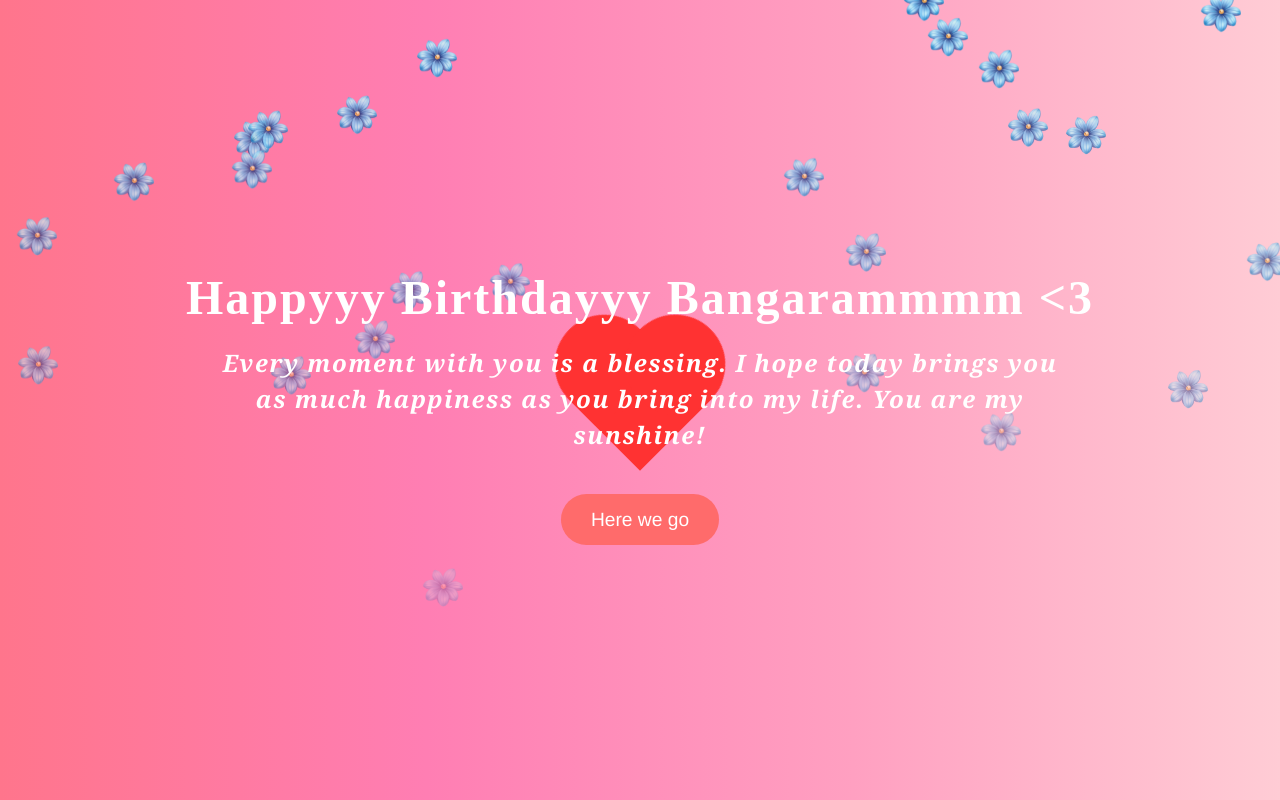
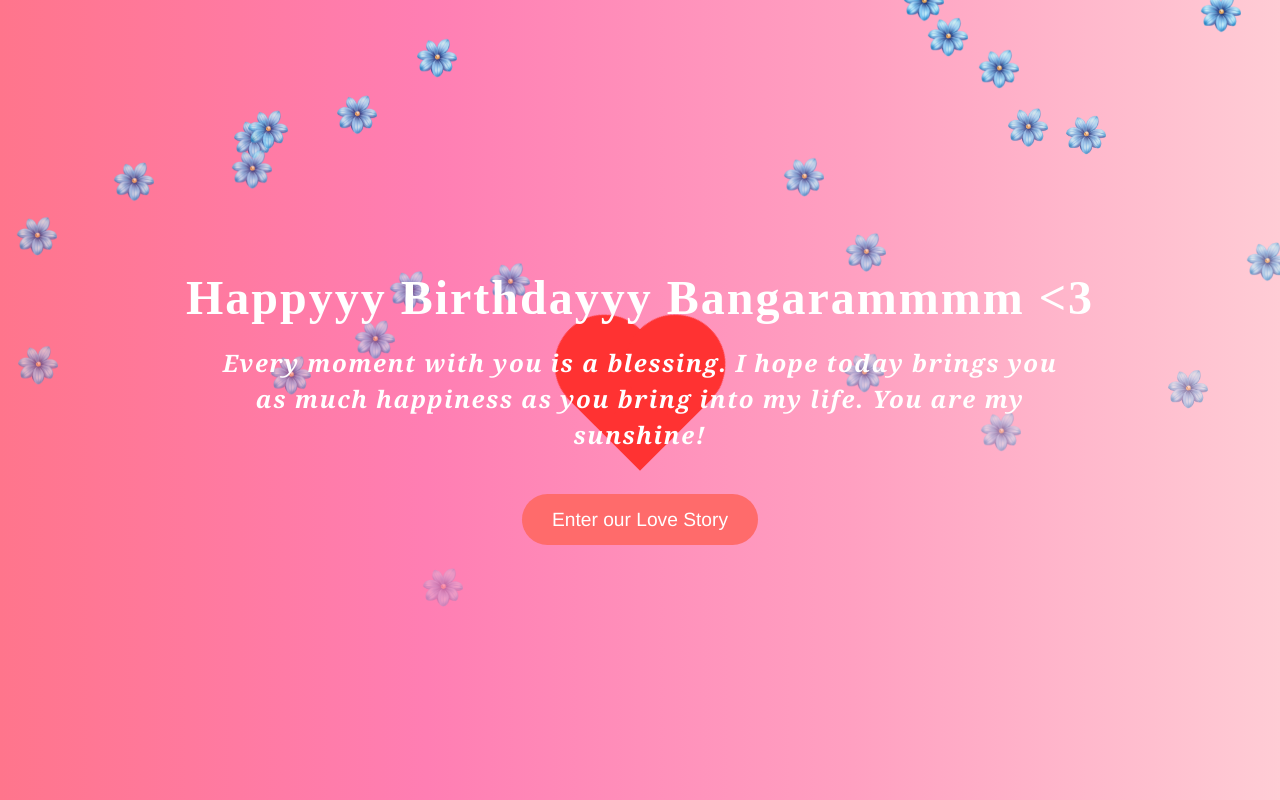
Before and after one commit to maneetbachu/birthday, a plain HTML site: page index.html in a window 1280 px wide. Drawn offline with Linux system fonts and the light colour scheme.

Commit message:
Update index.html

```diff
--- a/index.html
+++ b/index.html
@@ -15,7 +15,7 @@
         <b><p class="message">Every moment with you is a blessing. I hope today brings you as much happiness as you bring into my life. You are my sunshine!</p></b>
 <br><br>
         <div class="button">
-            <a href="second_page.html">Here we go</a>
+            <a href="second_page.html">Enter our Love Story</a>
         </div>
     </div>
 
```
